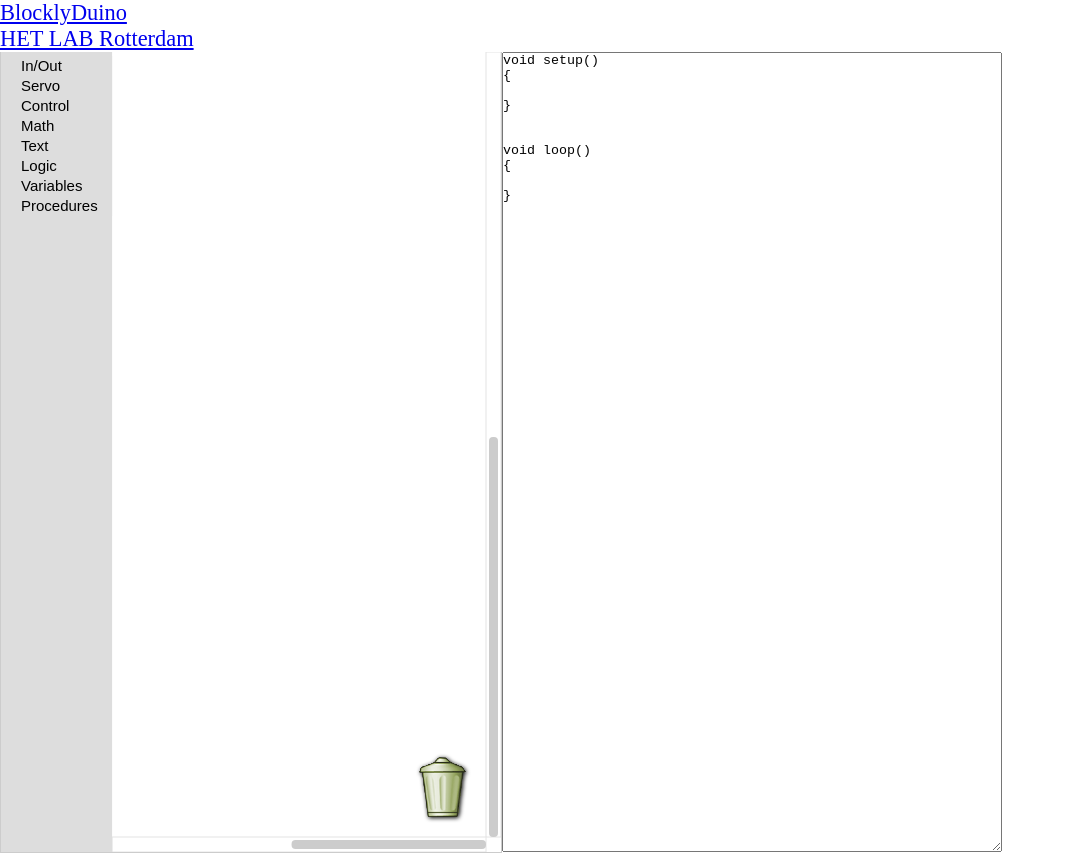
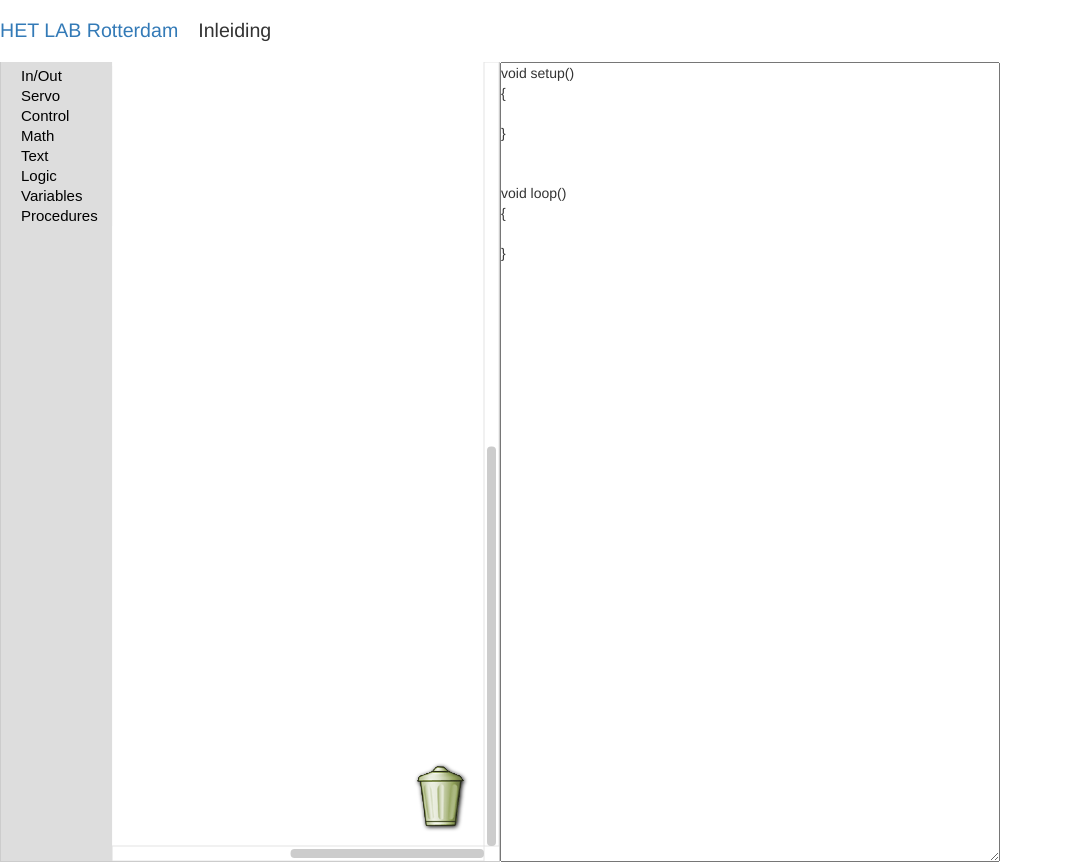
Before and after one commit to metal-remco/afstuderen, a plain HTML site: page blockly/apps/blocklyduino/index.html in a window 1280 px wide. Shown: the whole page, without its empty margins (0-1065 px from the left). Drawn offline with nearby package versions, Linux system fonts and the light colour scheme; files whose address does not match are found by name.

Commit message:
Changing styles and adding Bootstrap

```diff
--- a/blockly/apps/blocklyduino/css/style.css
+++ b/blockly/apps/blocklyduino/css/style.css
@@ -60,6 +60,11 @@ h1 {
   resize: none;
 }*/
 
+#header h1{
+  float: left;
+  margin-right: 20px;
+}
+
 #content_blocks {
   display: block;
 
@@ -112,3 +117,14 @@ button:active {
 button:hover {
   box-shadow: 2px 2px 5px #888;
 }
+
+
+/* blockly specific /*
+.blocklyToolboxBackground{
+  background-color: #fff;
+  fill: none !important;
+}
+
+.blocklyToolboxOptions>.blocklyMenuDiv {
+  fill: none !important;
+}
--- a/blockly/apps/blocklyduino/frame.html
+++ b/blockly/apps/blocklyduino/frame.html
@@ -39,6 +39,8 @@
       width: 100%;
     }
   </style>
+
+  <link rel="stylesheet" href="css/style.css"></link>
   <script>
     function fillBlocks() {
       // Whitelist of blocks to keep.
--- a/blockly/apps/blocklyduino/index.html
+++ b/blockly/apps/blocklyduino/index.html
@@ -7,6 +7,7 @@
   <script type="text/javascript" src="js/FileSaver.min.js"></script>
   <script type="text/javascript" src="js/blockly_helper.js"></script>
   <script type="text/javaScript" src="js/functions.js"></script>
+  <link rel="stylesheet" href="https://maxcdn.bootstrapcdn.com/bootstrap/3.3.2/css/bootstrap.min.css">
   <link rel="stylesheet" href="css/style.css"></link>
 
   <script type="text/javascript">
@@ -18,9 +19,10 @@
 </head>
 <body onclick="renderContent()">
   <div id="main">
-    <div id="header">
-        <h1><a href="https://github.com/gasolin/BlocklyDuino/wiki">BlocklyDuino</a></h1>
+    <div id="header" class="clearfix">
+        <!-- <h1><a href="https://github.com/gasolin/BlocklyDuino/wiki">BlocklyDuino</a></h1> -->
         <h1><a href="http://www.hetlabrotterdam.nl">HET LAB Rotterdam</a></h1>
+        <h1>Inleiding</h1>
     </div>
     <div id="content">
       <div id="menu" class="clearfix">
```
Also changed, not shown: 2 other files.
